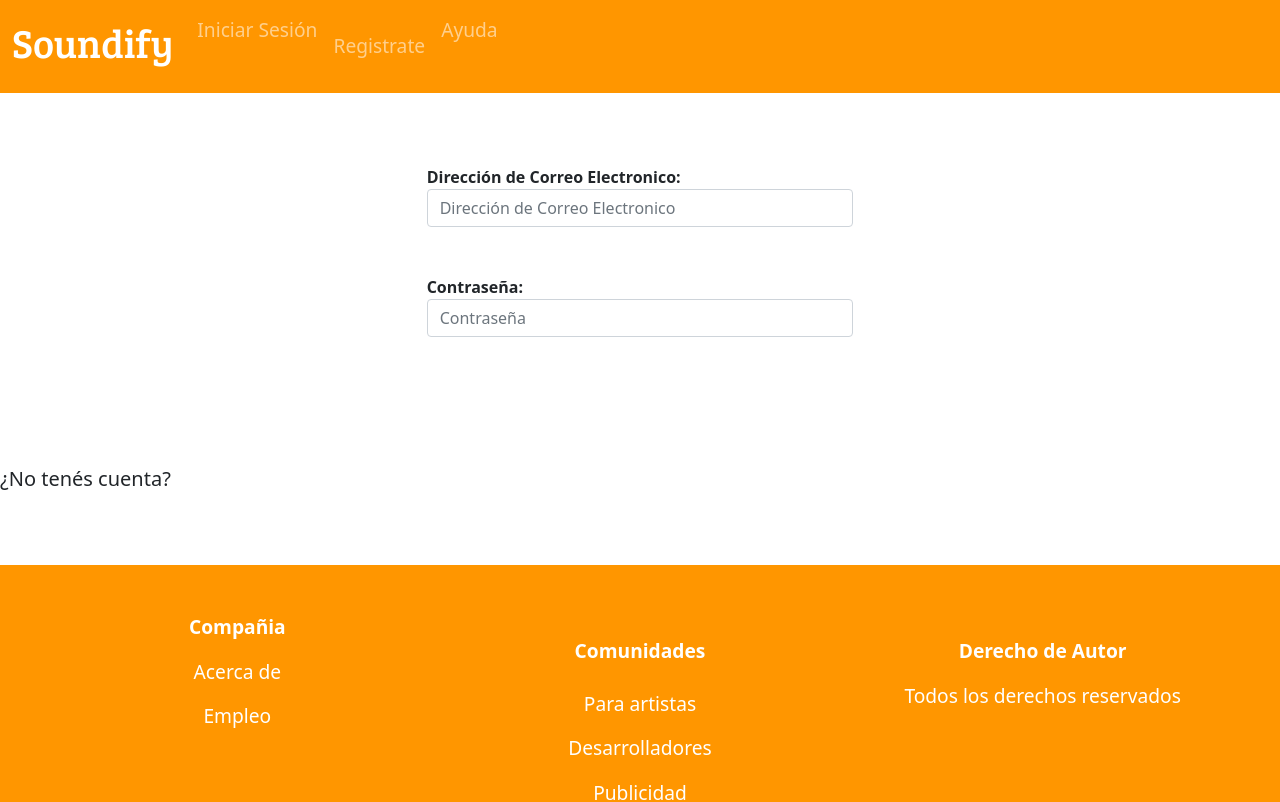
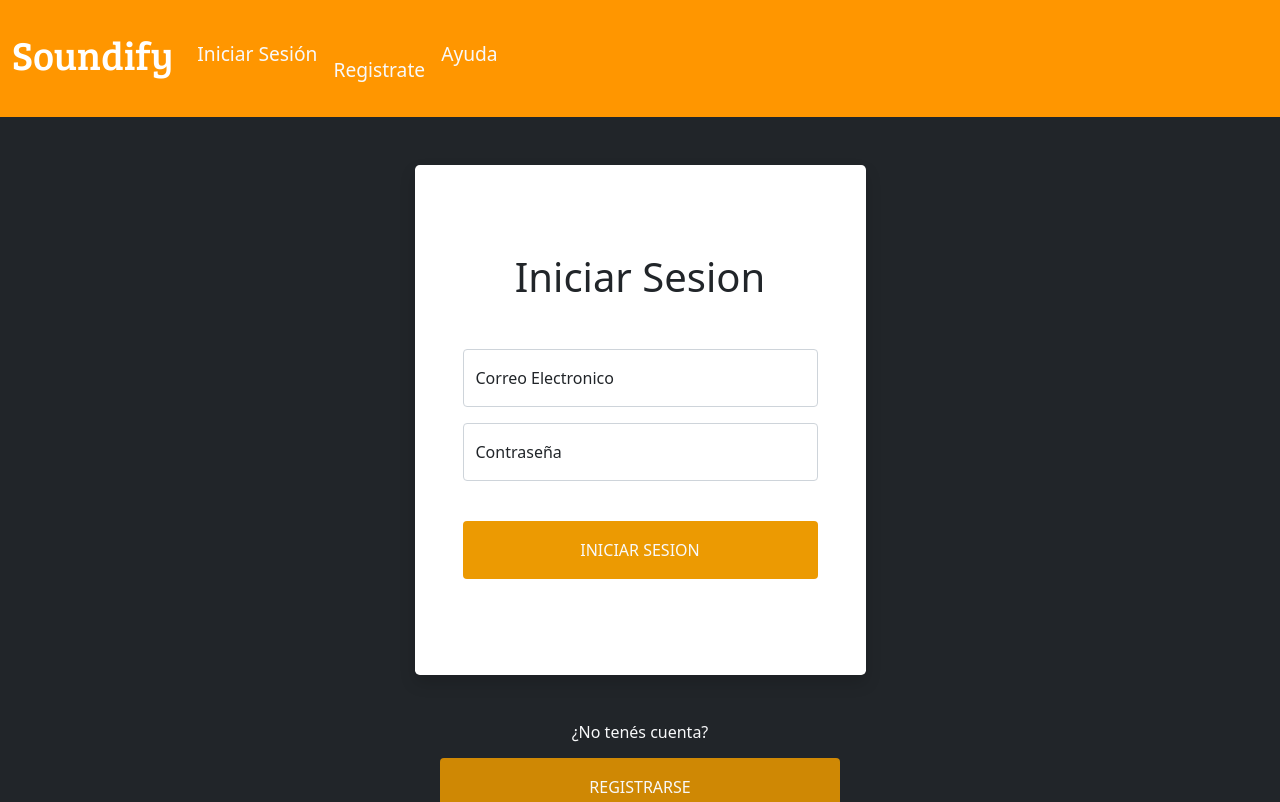
Before and after one commit to Darioorfano/SoundifyV2, a React (Create React App) app: page /login in a window 1280 px wide. Shown: the top 802 px of the page. Built offline with nearby package versions, Linux system fonts and the light colour scheme.

Commit message:
Se Genero funcionalidad para obtener la data de la api de Deezer

```diff
--- a/src/components/FormLogin.jsx
+++ b/src/components/FormLogin.jsx
@@ -1,26 +1,37 @@
 import React from "react";
 import './style/formLogin.css';
-import {Link } from "react-router-dom";
+import { Link } from "react-router-dom";
 
 export default function FormLogin() {
     return (<>
-        <div>
-            <form className="col-12 col-sm-10 col-md-7 col-lg-5 col-xl-4  m-auto  ">
-                <div className="form-group mt-5 pt-4 mb-5 ">
-                    <label for="inputCorreoInicioSesion">Dirección de Correo Electronico:</label>
-                    <input type="email" className="form-control" id="inputCorreoInicioSesion" aria-describedby="emailHelp" placeholder="Dirección de Correo Electronico" />
+        <div className="bg-dark">
+            <div className="container">
+                <div className="row">
+                    <div className="col-sm-9 col-md-7 col-lg-5 mx-auto">
+                        <div className="card border-0 shadow rounded-3 my-5">
+                            <div className="card-body p-4 p-sm-5">
+                                <h2 className="card-title text-center mb-5 fw-light fs-1">Iniciar Sesion</h2>
+                                <form>
+                                    <div className="form-floating mb-3">
+                                        <input type="email" className="form-control" id="floatingInput" placeholder="Correo Electronico" />
+                                        <label for="floatingInput">Correo Electronico</label>
+                                    </div>
+                                    <div className="form-floating mb-3">
+                                        <input type="password" className="form-control" id="floatingPassword" placeholder="Contraseña" />
+                                        <label for="floatingPassword">Contraseña</label>
+                                    </div>
+                                    <div className="d-grid">
+                                        <Link to="/soundifyHome" className="btn btn-iniciarSesion mt-4 pt-3 pb-3 pl-5 pr-5 mb-5 mt-2 mb-2 text-light" >INICIAR SESION</Link>
+                                    </div>
+                                </form>
+                            </div>
+                        </div>
+                    </div>
+                </div>
+            </div>
 
-                </div>
-                <div className="form-group mb-4">
-                    <label for="InputContraseñaInicioSesion">Contraseña:</label>
-                    <input type="password" className="form-control" id="InputContraseñaInicioSesion" placeholder="Contraseña" />
-                </div>
 
-                <Link to="/soundifyHome" ><button className="btn btn-freeVersion  mt-4 pt-3 pb-3 pl-5 pr-5 mb-5 mt-2 mb-2" value="INICIAR SESIÓN"></button></Link>
-
-            </form>
         </div>
-
     </>)
 
 
--- a/src/components/FormRegistro.jsx
+++ b/src/components/FormRegistro.jsx
@@ -5,28 +5,34 @@ import { Link } from "react-router-dom";
 export default function FormRegistro() {
 
     return (<>
-        <div>
-            <form className="col-12 col-sm-10 col-md-7 col-lg-5 col-xl-4  m-auto  ">
-                <p className="title-register">Registro</p>
-                <div className="form-group mt-5 pt-4 mb-5 ">
-                    <label for="inputCorreoInicioSesion">Dirección de Correo Electronico:</label>
-                    <input type="email" className="form-control" id="inputCorreoInicioSesion" aria-describedby="emailHelp" placeholder="Dirección de Correo Electronico" />
+          <div className="bg-dark">
+        <div className="container">
+    <div className="row">
+      <div className="col-sm-9 col-md-7 col-lg-5 mx-auto">
+        <div className="card border-0 shadow rounded-3 my-5">
+          <div className="card-body p-4 p-sm-5">
+            <h2 className="card-title text-center mb-5 fw-light fs-1">Registro</h2>
+            <form>
+              <div className="form-floating mb-3">
+                <input type="email" className="form-control" id="floatingInput" placeholder="Correo Electronico"/>
+                <label for="floatingInput">Correo Electronico</label>
+              </div>
+              <div className="form-floating mb-3">
+                <input type="password" className="form-control" id="floatingPassword" placeholder="Contraseña"/>
+                <label for="floatingPassword">Contraseña</label>
+              </div>
+              <div className="d-grid">
+              <Link to="/soundifyHome" className="btn btn-iniciarSesion mt-4 pt-3 pb-3 pl-5 pr-5 mb-5 mt-2 mb-2 text-light" >REGISTRARSE</Link>
+              </div>
+            </form>
+          </div>
+        </div>
+      </div>
+    </div>
+  </div>
 
-                </div>
-                <div className="form-group mb-4">
-                    <label for="exampleInputPassword1">Contraseña:</label>
-                    <input type="password" className="form-control" id="exampleInputPassword1" placeholder="Contraseña" />
-                </div>
-                <div className="form-group mb-4 mt-5">
-                    <label for="nombreDeUsuario">Nombre de usuario:</label>
-                    <input type="text" className="form-control" id="nombreDeUsuario" placeholder="Nombre de usuario" />
-                </div>
 
-                <Link to="/login"><button className="btn btn-freeVersion  mt-4 pt-3 pb-3 pl-5 pr-5 mb-5 mt-2 mb-2" ></button></Link>
-
-            </form>
-        </div>
-
+         </div>
     </>)
 
 }
--- a/src/components/Navbar.jsx
+++ b/src/components/Navbar.jsx
@@ -6,9 +6,6 @@ export default function Navbar(){
 
 return(<>
 
-
-
-
 <nav className="navbar navbar-expand-lg navbar-dark">
   <div className="container-fluid">
     <h1 className="navbar-brand logo ml-lg-5 ml-xl-5 pl-xl-5">Soundify</h1>
@@ -16,15 +13,15 @@ return(<>
       <span className="navbar-toggler-icon"></span>
     </button>
     <div className="collapse navbar-collapse" id="navbarSupportedContent">
-      <ul className="navbar-nav me-auto mb-2 mb-lg-0">
+      <ul className="navbar-nav mt-4 me-auto mb-2 mb-lg-0">
      <li className="nav-item  text-center mr-xl-3">
-        <Link to="/login" className="nav-link ">Iniciar Sesión</Link>
+        <Link to="/login" className="nav-link text-light ">Iniciar Sesión</Link>
       </li>
       <li className="nav-item  text-center mr-xl-3">
-        <Link to="/registro" className="nav-link mt-3 mb-3">Registrate</Link>
+        <Link to="/registro" className="nav-link mt-3 mb-3 text-light">Registrate</Link>
       </li>
        <li className="nav-item  text-center mr-xl-3 ">
-        <Link className="nav-link" to="/ayuda">Ayuda</Link>
+        <Link className="nav-link text-light" to="/ayuda">Ayuda</Link>
       </li>
 
       </ul>
--- a/src/components/Searcher.jsx
+++ b/src/components/Searcher.jsx
@@ -1,41 +1,46 @@
-import React,{useState,useEffect} from 'react';
+import React, { useState, useEffect } from 'react';
 import './style/searcher.css';
-export default function Searcher(artist){
-  const [songs, setSongsByArtist] = useState(null);
+
+export default function Searcher({carga}) {
+  const [cancion, setCancion] = useState("");
 
 
-const getSongByArtist = async(name)=>{
-
-
+  const getCancion = async (nombre) => {
     const options = {
       method: 'GET',
       headers: {
-      'X-RapidAPI-Key': '6b92ea4d31msh6c265e3a9799e41p10eff6jsnb4dd68601ae9',
+        'X-RapidAPI-Key': '084feb1f83mshb30be01cf46502cp1902fejsn995566210a6e',
         'X-RapidAPI-Host': 'deezerdevs-deezer.p.rapidapi.com'
       }
     };
 
-  await fetch(`https://deezerdevs-deezer.p.rapidapi.com/search?q=${name}`, options)
-    .then(response => response.json())
-    .then(songs=> {
-      setSongsByArtist(songs);
-      console.log(songs)
+    fetch(`https://deezerdevs-deezer.p.rapidapi.com/search?q=${nombre}`, options)
+      .then(response => response.json()
+
+      )
+      .then(response =>{
+        console.log(response)
+        carga(response)
+      }
+        )
+
+      .catch(err => console.error(err));
+
+
   }
 
-    )
-    .catch(err => console.error(err));
+  useEffect(() => {
 
-}
-useEffect(() => {
-  if(artist != ""){
-    getSongByArtist(artist);
-  }
+      getCancion(cancion)
 
 
 
-},[artist])
 
-  return(
+
+  }, [cancion])
+
+
+  return (
     <>
       <nav className="searcher">
         <form className="form-inline d-flex m-auto">
@@ -47,12 +52,13 @@ useEffect(() => {
               type="text"
               id="searcher"
               className="form-control"
-          placeholder="Buscar Artistas o canciones"
-        value={songs} onChange={ (e) => setSongsByArtist(e.target.value)}
+              value={cancion} onChange={(e) => setCancion(e.target.value)} placeholder="Buscar Artistas o canciones"
+
             />
           </div>
         </form>
       </nav>
     </>
   )
+
 }
--- a/src/components/style/formLogin.css
+++ b/src/components/style/formLogin.css
@@ -2,3 +2,11 @@
     display: flex;
     font-weight: bold;
 }
+.btn-iniciarSesion{
+    background-color: rgb(236, 154, 2)!important;
+}
+.btn-register{
+background-color: rgb(207, 136, 4)!important;
+
+
+}
--- a/src/components/style/navbar.css
+++ b/src/components/style/navbar.css
@@ -24,7 +24,7 @@ background-color: rgb(211, 126, 8);
 }
 
 .nav-item{
-  font-size:2em;
+  font-size:1.5em;
 }
 /*Medium devices (tablets, 768px and up)*/
 @media (min-width: 768px) {
--- a/src/views/Login.jsx
+++ b/src/views/Login.jsx
@@ -3,23 +3,23 @@ import FormLogin from "../components/FormLogin";
 import { Link } from "react-router-dom";
 import Footer from "../components/Footer";
 import Navbar from "../components/Navbar";
+import '../components/style/formLogin.css'
 
-export default function Login (){
+export default function Login() {
 
 
 
-   return(<>
-   <div>
-    <Navbar/>
-<FormLogin></FormLogin>
-<h5>¿No tenés cuenta?</h5>
-<Link to="/registro"><btn
-    className="btn btn-register pt-3 pb-3 pr-5 pl-5 mt-2 mb-4 pl-sm-5 pr-sm-5 "
+  return (<>
+    <div className="bg-dark ">
+      <Navbar />
+      <FormLogin></FormLogin>
+      <h6 className="text-light text-center">¿No tenés cuenta?</h6>
+      <div className="container d-flex pb-5">
+      <Link to="/registro" className="btn btn-register text-light m-auto w-75  pt-3 pb-3 pr-5 pl-5 mt-2 mb-4 pl-sm-5 pr-sm-5">REGISTRARSE</Link>
+      </div>
 
-  ></btn>
-</Link>
-<Footer></Footer>
-</div>
+      <Footer></Footer>
+    </div>
 
-    </>)
-  }
+  </>)
+}
--- a/src/views/Registro.jsx
+++ b/src/views/Registro.jsx
@@ -1,17 +1,14 @@
 import React from "react";
 import FormRegistro from "../components/FormRegistro";
 import Footer from "../components/Footer";
-import NavbarDesktop from "../components/NavbarDesktop";
-import NavbarMobile from "../components/NavbarMobile";
+import Navbar from "../components/Navbar";
 
 export default function Registro() {
 
     return (<>
         <div>
 
-            <NavbarDesktop/>
-            <NavbarMobile/>
-
+            <Navbar />
             <FormRegistro></FormRegistro>
 
             <Footer></Footer>
--- a/src/views/SoundifySearch.jsx
+++ b/src/views/SoundifySearch.jsx
@@ -1,32 +1,47 @@
-import React,{ useState } from "react";
+import React, { useState, useEffect } from "react";
 import NavbarDesktop from "../components/NavbarDesktop";
+import Searcher from "../components/Searcher";
 import NavbarMobile from "../components/NavbarMobile";
-import Searcher from "../components/Searcher";
-import '../components/style/soundifySearch.css'
+import '../components/style/soundifySearch.css';
 
-export default function SoundifySearch (){
-  const [artist, setArtist] = useState("");
-    return(<>
+export default function SoundifySearch() {
+  const [canciones, setCanciones] = useState([]);
+
+  const cargarCanciones = (canciones) => {
+    setCanciones(canciones)
+    console.log(canciones)
+  }
+
+
+  return (<>
     <div>
       <NavbarDesktop></NavbarDesktop>
       <main>
 
         <h1 className="pt-5 mb-4 text-white d-lg-none">Buscar</h1>
 
-    <Searcher songs={artist} setSongsByArtist={setArtist}></Searcher>
+
+        <Searcher carga={cargarCanciones} ></Searcher>
         <section className="mt-2">
           <p className="pt-5 text-white last-searches-title">Últimas búsquedas</p>
           <div className="row-fluid d-flex">
 
             {
-         artist == null ? <></> :
+              canciones == null ? <></> :
                 <>
                   <div className="col-4 img-column">
                     <p className="text-white">Imagen</p>
                   </div>
                   <div className="col-4 song_Name">
+                    {canciones.map(index => {
 
-          <p className="text-white">Nombre {artist.title}</p>
+                      return <p className="text-white">Nombre {index.title}</p>
+
+
+                    })}
+
+
+
 
 
                   </div>
```
Also changed, not shown: 1 other file (tests, documents, lock files or other folders). Lines whose indentation alone changed are shown as unchanged.
